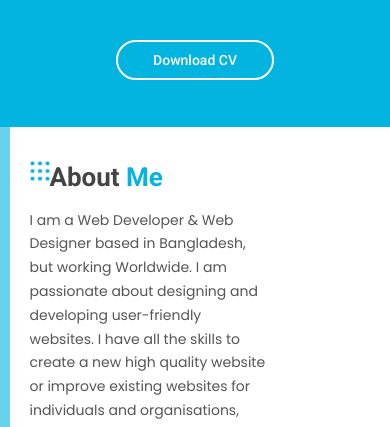
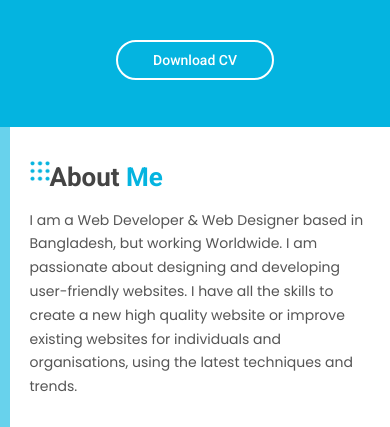
Before and after one commit to farhadmfs/cv, a plain HTML site: page index.html in a window 390 px wide. Shown: the part 391-818 px from the top of the page. Drawn offline with Linux system fonts and the light colour scheme.

Commit message:
Update style.css

```diff
--- a/css/style.css
+++ b/css/style.css
@@ -319,6 +319,9 @@ span{
 	.sec_title {
     margin: 0 0 0 -45px;
   }
+	.cv_about_info{
+  	width: 80%;
+  }
 
 }
 @media only screen and (max-width: 990px){
@@ -328,4 +331,7 @@ span{
 	.copy_right_text{
 		display: none;
 	}
+	.cv_about_info{
+  	width: 100%;
+  }
 }
```
